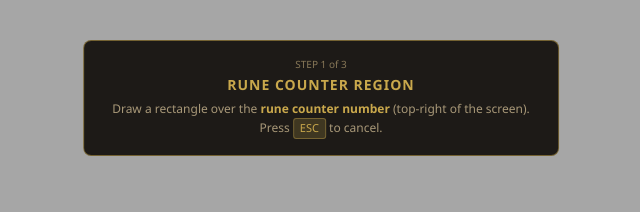
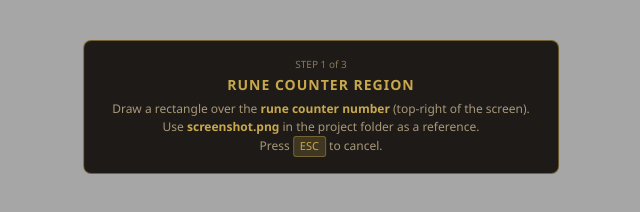
Before and after one commit to AdryannMillos/Nightreign, an Electron app: page src/calibration.html in a window 1280 px wide. Shown: the whole page, without its empty margins (319-959 px from the left). Drawn offline with Linux system fonts and the light colour scheme.

Commit message:
Update README and calibration instructions with screenshot reference
- Added a tip in README.md to use `screenshot.png` as a reference for drawing regions.
- Updated calibration instructions in src/calibration.html to include `screenshot.png` as a reference for each step.

```diff
--- a/src/calibration.html
+++ b/src/calibration.html
@@ -114,6 +114,7 @@
     <h2 id="title">Rune Counter Region</h2>
     <p id="desc">
       Draw a rectangle over the <span class="highlight">rune counter number</span> (top-right of the screen).<br>
+      Use <span class="highlight">screenshot.png</span> in the project folder as a reference.<br>
       Press <span class="key">ESC</span> to cancel.
     </p>
   </div>
@@ -137,19 +138,19 @@
       runes: {
         label: 'STEP 1 of 3',
         title: 'Rune Counter Region',
-        desc: 'Draw a rectangle over the <span class="highlight">rune counter number</span> (top-right of the screen).<br>Press <span class="key">ESC</span> to cancel.',
+        desc: 'Draw a rectangle over the <span class="highlight">rune counter number</span> (top-right of the screen).<br>Use <span class="highlight">screenshot.png</span> in the project folder as a reference.<br>Press <span class="key">ESC</span> to cancel.',
         savedLabel: 'RUNES',
       },
       level: {
         label: 'STEP 2 of 3',
         title: 'Level Number Region',
-        desc: 'Now draw a rectangle over the <span class="highlight">level number</span> (top-left, the number near the health bar).<br>Press <span class="key">ESC</span> to cancel.',
+        desc: 'Now draw a rectangle over the <span class="highlight">level number</span> (top-left, the number near the health bar).<br>Use <span class="highlight">screenshot.png</span> as a reference.<br>Press <span class="key">ESC</span> to cancel.',
         savedLabel: 'LEVEL',
       },
       day: {
         label: 'STEP 3 of 3',
         title: 'Day Text Region',
-        desc: 'Now draw a rectangle over where <span class="highlight">DIA 1 / DAY 1</span> appears (center of the screen when a day starts).<br>Press <span class="key">ESC</span> to cancel.',
+        desc: 'Now draw a rectangle over where <span class="highlight">DIA 1 / DAY 1</span> appears (center of the screen when a day starts).<br>Use <span class="highlight">screenshot.png</span> as a reference.<br>Press <span class="key">ESC</span> to cancel.',
         savedLabel: 'DAY',
       },
     };
```
Also changed, not shown: README.md, 1 other file.
